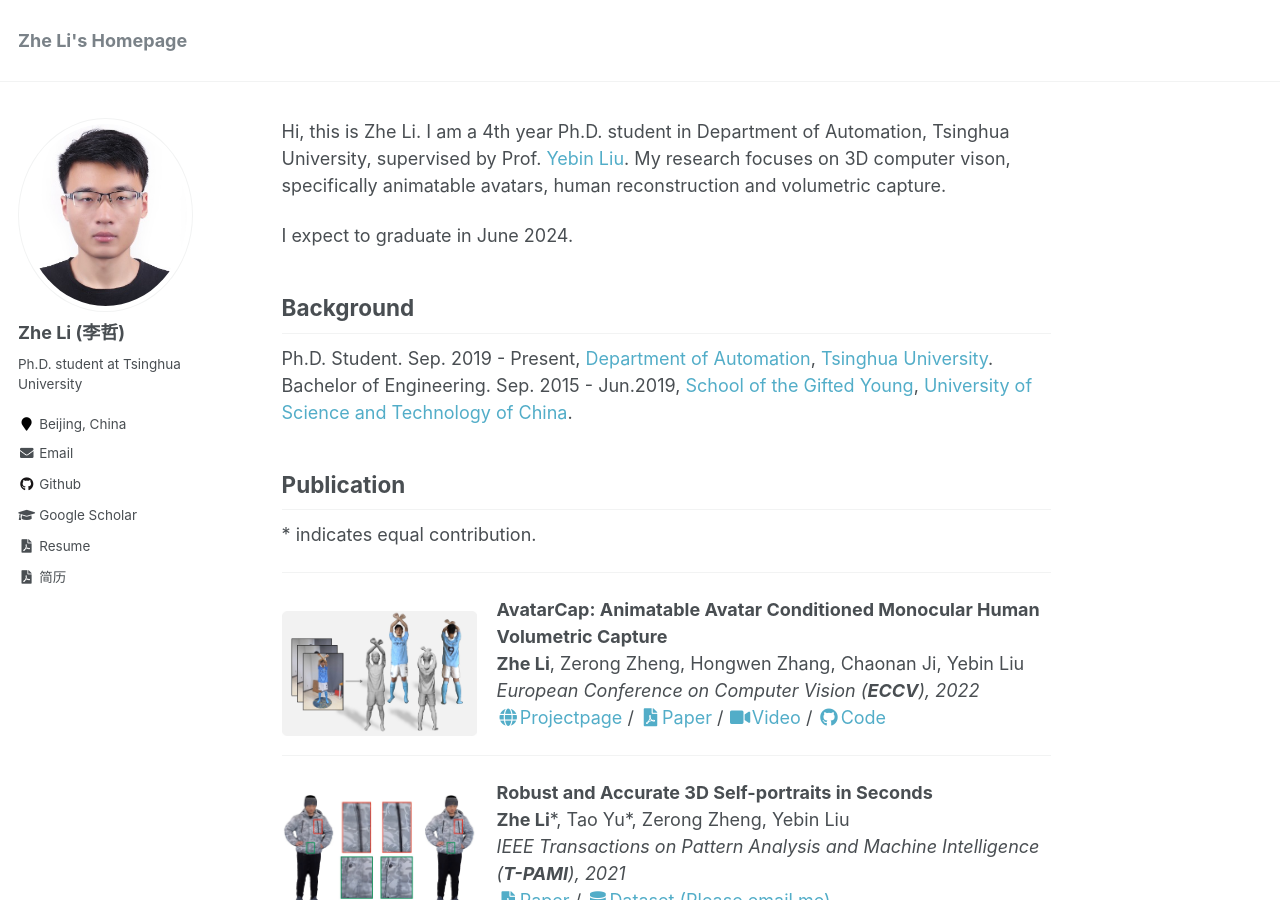
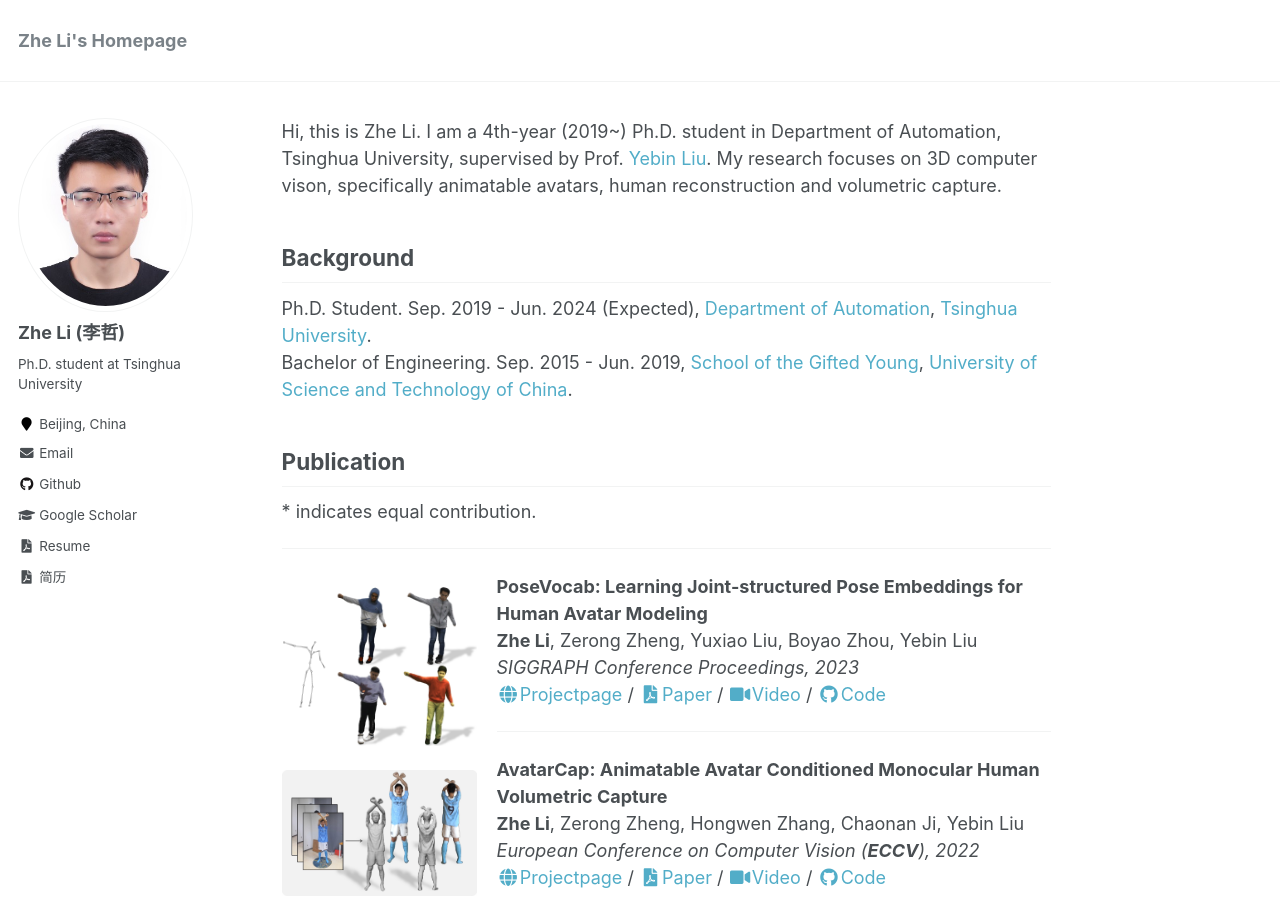
Before and after one commit to lizhe00/lizhe00.github.io, a Jekyll site: the page built from _pages/about.md, in a window 1280 px wide and 900 px high. Built offline with Jekyll 4.4.1, drawn with Linux system fonts in a browser that asks for light colours.

Commit message:
Update posevocab

```diff
--- a/_pages/about.md
+++ b/_pages/about.md
@@ -8,18 +8,28 @@ redirect_from:
   - /about.html
 ---
 
-Hi, this is Zhe Li. I am a 4th year Ph.D. student in Department of Automation, Tsinghua University, supervised by Prof. [Yebin Liu](http://www.liuyebin.com/). My research focuses on 3D computer vison, specifically animatable avatars, human reconstruction and volumetric capture.
-
-I expect to graduate in June 2024.
+Hi, this is Zhe Li. I am a 4th-year (2019~) Ph.D. student in Department of Automation, Tsinghua University, supervised by Prof. [Yebin Liu](http://www.liuyebin.com/). My research focuses on 3D computer vison, specifically animatable avatars, human reconstruction and volumetric capture.
 
 ## Background
 
-Ph.D. Student. Sep. 2019 - Present, [Department of Automation](http://www.au.tsinghua.edu.cn/), [Tsinghua University](https://www.tsinghua.edu.cn/en/index.htm).<br>
-Bachelor of Engineering. Sep. 2015 - Jun.2019, [School of the Gifted Young](http://en.scgy.ustc.edu.cn/), [University of Science and Technology of China](http://en.ustc.edu.cn/).
+Ph.D. Student. Sep. 2019 - Jun. 2024 (Expected), [Department of Automation](http://www.au.tsinghua.edu.cn/), [Tsinghua University](https://www.tsinghua.edu.cn/en/index.htm).<br>
+Bachelor of Engineering. Sep. 2015 - Jun. 2019, [School of the Gifted Young](http://en.scgy.ustc.edu.cn/), [University of Science and Technology of China](http://en.ustc.edu.cn/).
 
 ## Publication
 
 \* indicates equal contribution.
+
+---
+
+<img align="left" width="215" height="110" src="../images/sig23_posevocab.jpg" style="padding-right:20px; padding-top:20px"/>
+
+<b>PoseVocab: Learning Joint-structured Pose Embeddings for Human Avatar Modeling</b><br>
+<b>Zhe Li</b>, Zerong Zheng, Yuxiao Liu, Boyao Zhou, Yebin Liu<br>
+<i>SIGGRAPH Conference Proceedings, 2023</i><br>
+[<i class="fas fa-fw fa-globe"></i>Projectpage](https://lizhe00.github.io/projects/posevocab) /
+[<i class="fas fa-fw fa-file-pdf"></i>Paper]() /
+[<i class="fas fa-fw fa-video"></i>Video](https://youtu.be/L-kg74A6yNc) /
+[<i class="fab fa-fw fa-github fa-github"></i>Code](https://github.com/lizhe00/PoseVocab)<br>
 
 ---
 
--- a/projects/posevocab/index.html
+++ b/projects/posevocab/index.html
@@ -18,6 +18,7 @@
           <div class="col-12">
             <h2>PoseVocab: Learning Joint-structured Pose Embeddings<br> for Human Avatar Modeling</h2>
             <h4 style="color:#5a6268;">SIGGRAPH 2023</h4>
+            <h5 style="color:#5a6268;">(Conference Track)</h5>
             <hr>
             <h6> <a href="https://lizhe00.github.io/" target="_blank">Zhe Li</a>,
                 <a href="https://zhengzerong.github.io/" target="_blank">Zerong Zheng</a>,
@@ -149,7 +150,7 @@
 <code>@inproceedings{li2023posevocab,
   title={PoseVocab: Learning Joint-structured Pose Embeddings for Human Avatar Modeling},
   author={Li, Zhe and Zheng, Zerong and Liu, Yuxiao and Zhou, Boyao and Liu, Yebin},
-  booktitle={SIGGRAPH},
+  booktitle={ACM SIGGRAPH Conference Proceedings},
   year={2023}
 }</code></pre>
           <hr>
```
Also changed, not shown: images/sig23_posevocab.jpg (added).
